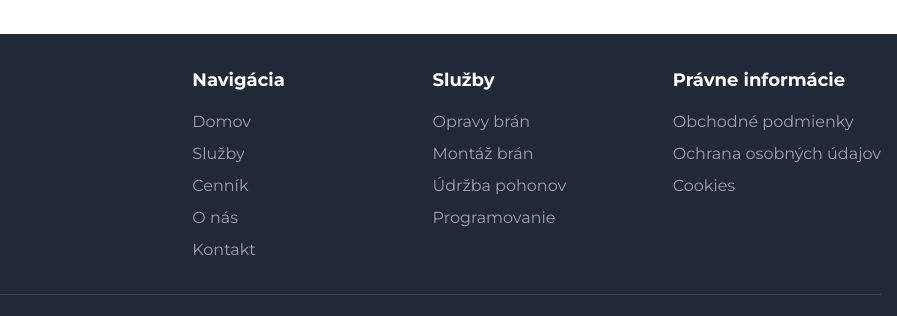
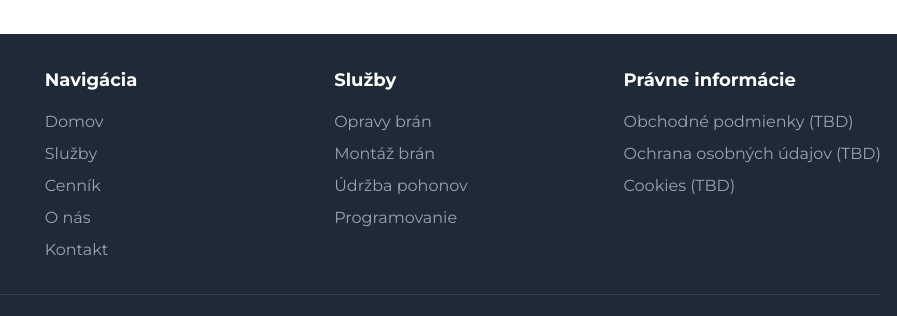
Before and after one commit to MrHouse111/nemoservis, a plain HTML site: page index.html in a window 1280 px wide. Shown: the part 5339-5655 px from the top of the page, 383-1280 px from the left. Drawn offline with nearby package versions, Linux system fonts and the light colour scheme.

Commit message:
Update index.html

```diff
--- a/index.html
+++ b/index.html
@@ -7,6 +7,7 @@
     <script src="https://cdn.tailwindcss.com"></script>
     <link rel="stylesheet" href="https://cdnjs.cloudflare.com/ajax/libs/font-awesome/6.4.0/css/all.min.css">
     <style>
+        /* ... (SVI TVOJI POSTOJEĆI CSS STILOVI OD RANIJE OSTAJU OVDE BEZ PROMENE) ... */
         @import url('https://fonts.googleapis.com/css2?family=Montserrat:wght@300;400;500;600;700&display=swap');
 
         body {
@@ -260,6 +261,7 @@
 <body class="bg-gray-50">
 
 <!-- Admin Login Modal -->
+<!-- ... (ADMIN LOGIN MODAL KOD OSTAJE ISTI) ... -->
 <div class="admin-modal" id="adminModal">
     <div class="admin-modal-content">
         <h2 class="text-2xl font-bold text-gray-800 mb-6">Admin Prihlásenie</h2>
@@ -281,6 +283,7 @@
 </div>
 
 <!-- Admin Panel -->
+<!-- ... (ADMIN PANEL KOD OSTAJE ISTI) ... -->
 <div class="admin-panel" id="adminPanel">
     <div class="admin-nav">
         <h2 class="text-xl font-bold">Servis Nemo Admin</h2>
@@ -342,6 +345,7 @@
 </div>
 
 <!-- Image Modal -->
+<!-- ... (IMAGE MODAL KOD OSTAJE ISTI) ... -->
 <div class="image-modal" id="imageModal">
     <span class="close-modal">×</span>
     <div class="modal-content">
@@ -349,8 +353,10 @@
     </div>
 </div>
 
+
 <!-- Original Website Content -->
 <header class="bg-white shadow-md sticky top-0 z-40">
+    <!-- ... (HEADER KOD OSTAJE ISTI, UKLJUČUJUĆI logoContainer) ... -->
     <div class="container mx-auto px-4 py-3 flex justify-between items-center">
         <div class="flex items-center logo-container" id="logoContainer">
             <div class="logo text-3xl font-bold text-blue-600 mr-2">
@@ -380,7 +386,8 @@
     </div>
 </header>
 
-<!-- Hero Section - PREMEŠTENA OVDE! -->
+<!-- Hero Section -->
+<!-- ... (HERO SEKCIJA OSTAJE ISTA) ... -->
 <section id="home" class="hero text-white">
     <div class="container mx-auto px-4 py-32 text-center hero-content">
         <h1 class="text-4xl md:text-6xl font-bold mb-6">Špecializovaný servis brán a vrat</h1>
@@ -396,7 +403,8 @@
     </div>
 </section>
 
-<!-- Gallery Section - Sada dolazi posle Hero sekcije -->
+<!-- Gallery Section -->
+<!-- ... (GALLERY SEKCIJA OSTAJE ISTA) ... -->
 <section id="gallery" class="py-16 bg-white">
     <div class="container mx-auto px-4">
         <div class="text-center mb-12">
@@ -412,6 +420,7 @@
 </section>
 
 <!-- Services Section -->
+<!-- ... (SERVICES SEKCIJA OSTAJE ISTA) ... -->
 <section id="services" class="py-16 bg-gray-100">
     <div class="container mx-auto px-4">
         <div class="text-center mb-16">
@@ -497,6 +506,7 @@
 </section>
 
 <!-- Pricing Section -->
+<!-- ... (PRICING SEKCIJA OSTAJE ISTA) ... -->
 <section id="pricing" class="py-16 bg-white">
     <div class="container mx-auto px-4">
         <div class="text-center mb-16">
@@ -581,6 +591,7 @@
 </section>
 
 <!-- About Section -->
+<!-- ... (ABOUT SEKCIJA OSTAJE ISTA) ... -->
 <section id="about" class="py-16 bg-gray-100">
     <div class="container mx-auto px-4">
         <div class="flex flex-col md:flex-row items-center">
@@ -628,6 +639,7 @@
 </section>
 
 <!-- Contact Section -->
+<!-- ... (CONTACT SEKCIJA OSTAJE ISTA) ... -->
 <section id="contact" class="py-16 bg-white">
     <div class="container mx-auto px-4">
         <div class="text-center mb-16">
@@ -770,19 +782,23 @@
                 <div>
                     <h4 class="text-lg font-bold mb-4">Služby</h4>
                     <ul class="space-y-2">
-                        <li><a href="#" class="text-gray-400 hover:text-white transition duration-300">Opravy brán</a></li>
-                        <li><a href="#" class="text-gray-400 hover:text-white transition duration-300">Montáž brán</a></li>
-                        <li><a href="#" class="text-gray-400 hover:text-white transition duration-300">Údržba pohonov</a></li>
-                        <li><a href="#" class="text-gray-400 hover:text-white transition duration-300">Programovanie</a></li>
+                        <li><a href="#services" class="text-gray-400 hover:text-white transition duration-300">Opravy brán</a></li>
+                        <li><a href="#services" class="text-gray-400 hover:text-white transition duration-300">Montáž brán</a></li>
+                        <li><a href="#services" class="text-gray-400 hover:text-white transition duration-300">Údržba pohonov</a></li>
+                        <li><a href="#services" class="text-gray-400 hover:text-white transition duration-300">Programovanie</a></li>
                     </ul>
                 </div>
 
                 <div>
                     <h4 class="text-lg font-bold mb-4">Právne informácie</h4>
                     <ul class="space-y-2">
-                        <li><a href="#" class="text-gray-400 hover:text-white transition duration-300">Obchodné podmienky</a></li>
-                        <li><a href="#" class="text-gray-400 hover:text-white transition duration-300">Ochrana osobných údajov</a></li>
-                        <li><a href="#" class="text-gray-400 hover:text-white transition duration-300">Cookies</a></li>
+                        <!-- Ostavljeno kao komentar, dok ne napraviš stranice -->
+                        <!-- <li><a href="obchodne-podmienky.html" class="text-gray-400 hover:text-white transition duration-300">Obchodné podmienky</a></li> -->
+                        <!-- <li><a href="ochrana-udajov.html" class="text-gray-400 hover:text-white transition duration-300">Ochrana osobných údajov</a></li> -->
+                        <!-- <li><a href="cookies.html" class="text-gray-400 hover:text-white transition duration-300">Cookies</a></li> -->
+                         <li><a href="#" class="text-gray-400 hover:text-white transition duration-300">Obchodné podmienky (TBD)</a></li>
+                         <li><a href="#" class="text-gray-400 hover:text-white transition duration-300">Ochrana osobných údajov (TBD)</a></li>
+                         <li><a href="#" class="text-gray-400 hover:text-white transition duration-300">Cookies (TBD)</a></li>
                     </ul>
                 </div>
             </div>
@@ -795,6 +811,7 @@
 </footer>
 
 <script>
+    // ... (SAV TVOJ POSTOJEĆI JAVASCRIPT OD RANIJE, UKLJUČUJUĆI NOVE IZMENE ZA LOGO I UPLOAD, OSTAJE OVDE BEZ PROMENE) ...
     // Initialize gallery with default images if none exist in localStorage
     function initializeGallery() {
         if (!localStorage.getItem('gallery')) {
@@ -1092,19 +1109,19 @@
             return;
         }
 
-        let gallery = JSON.parse(localStorage.getItem('gallery') || '[]');
-
         Array.from(files).forEach(file => {
             const reader = new FileReader();
             reader.onload = function(event) {
                 const imageData = event.target.result;
+
+                let gallery = JSON.parse(localStorage.getItem('gallery') || '[]');
                 gallery.push({
                     name: file.name,
                     type: file.type,
                     size: file.size,
                     data: imageData
                 });
-                // Sačuvaj nakon svakog pročitanog fajla, da bi se osvežilo odmah
+
                 localStorage.setItem('gallery', JSON.stringify(gallery));
                 loadAdminGallery();
                 renderGallery();
```
